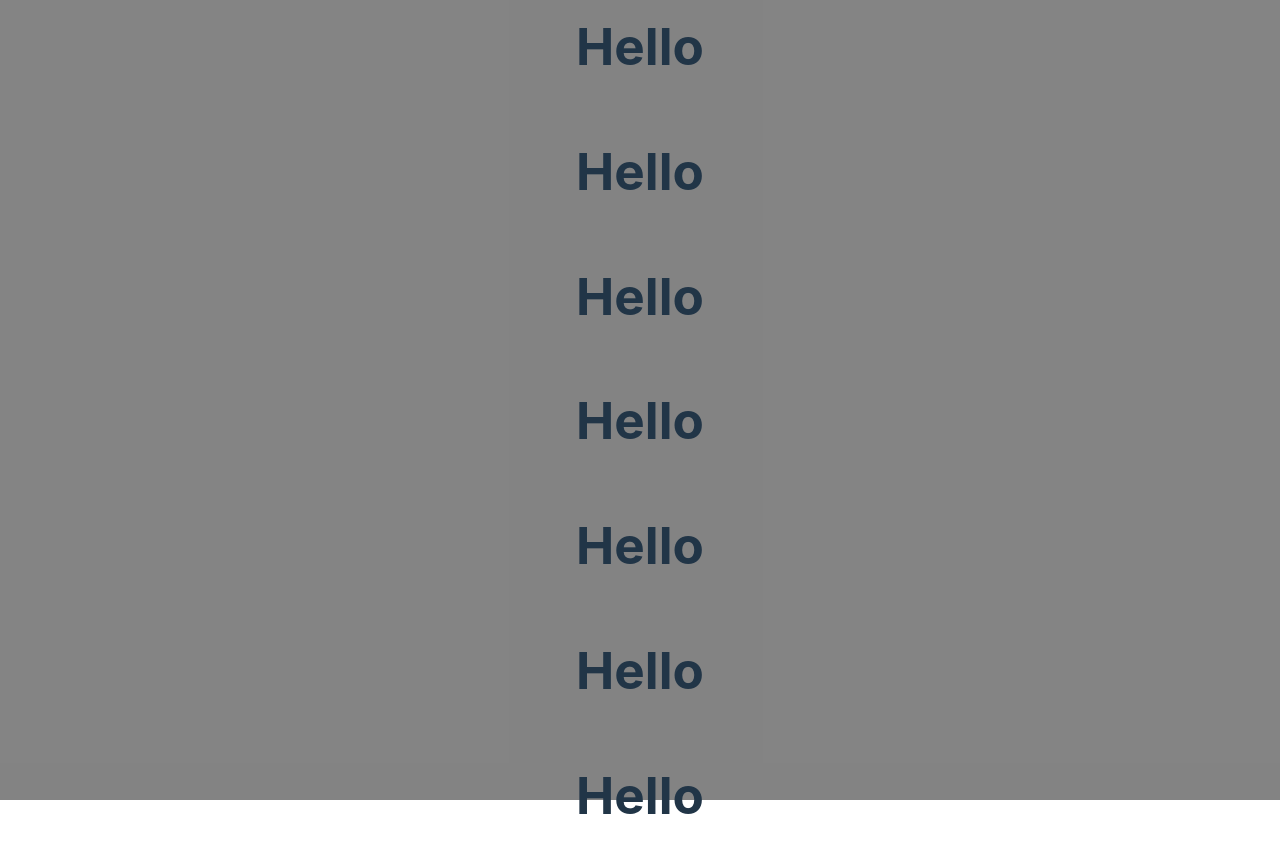
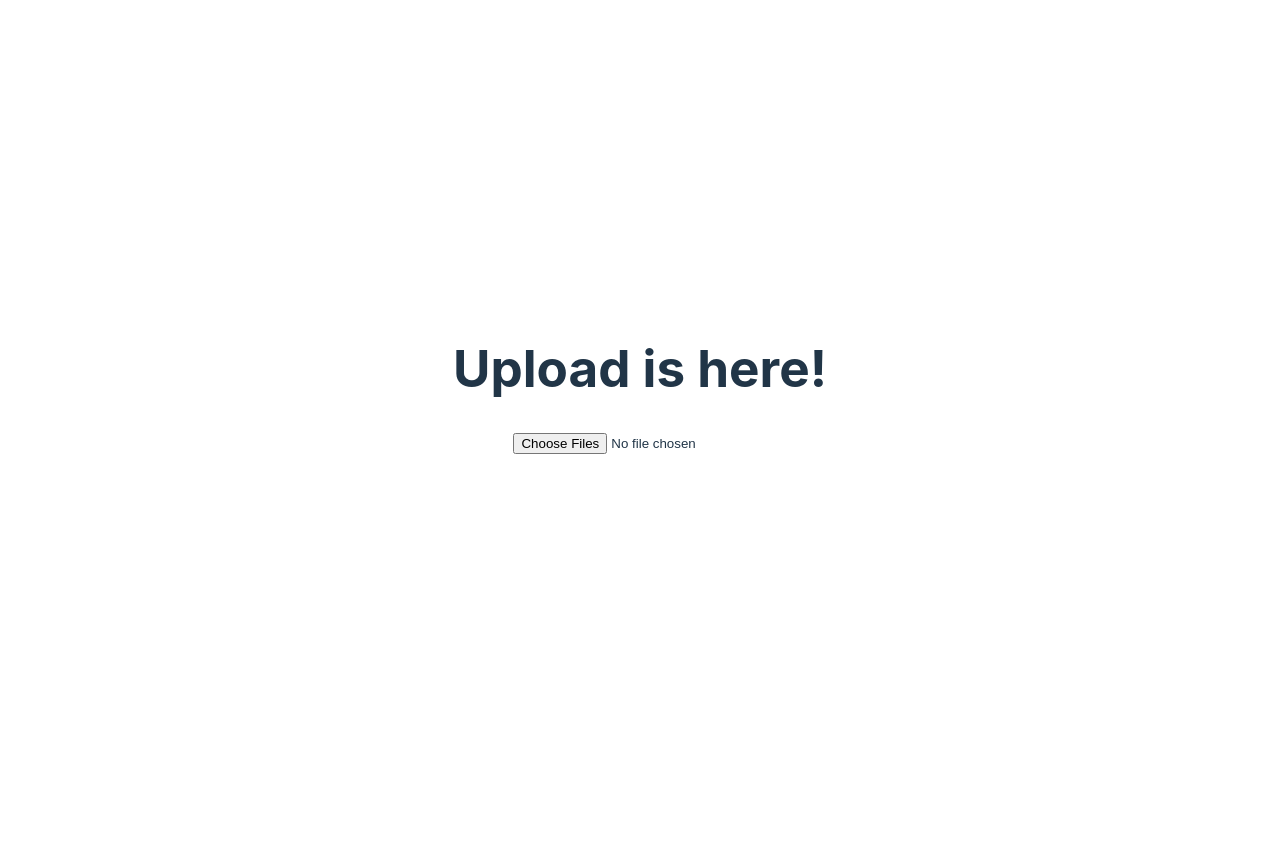
Before and after one commit to Exooo1/viteskills, a React (Vite) app: page / in a window 1280 px wide. Shown: the top 852 px of the page. After the commit the page ends 800 px from the top, so only its background shows below. Built offline with nearby package versions, Linux system fonts and the light colour scheme.

Commit message:
added upload

```diff
--- a/src/App.tsx
+++ b/src/App.tsx
@@ -13,6 +13,7 @@ import {CopyObject} from "./utils/copyObject";
 import {CheckOnNumber} from "./utils/checkOnNumber";
 import {ImportExports} from "./flanagan/importsExports/importExports";
 import {PrintComponents} from "./components/print/printComponents";
+import {Upload} from "./components/uplaod/upload";
 
 function App() {
     const [count, setCount] = useState(0)
@@ -46,8 +47,9 @@ function App() {
             {/*    /!*<CheckOnNumber/>*!/*/}
             {/*    /!*<ImportExports/>*!/*/}
             {/*    <PrintComponents/>*/}
+            <Upload/>
             {/*</div>*/}
-            <PrintComponents/>
+            {/*<PrintComponents/>*/}
             {/*<p className="read-the-docs">*/}
             {/*    Click on the Vite and React logos to learn more*/}
             {/*</p>*/}
--- /dev/null
+++ b/src/components/uplaod/upload.module.scss
@@ -0,0 +1,16 @@
+.upload{
+  margin: 20px 0;
+  display: flex;
+  justify-content: center;
+  align-items: center;
+  gap: 10px;
+  section{
+    display: flex;
+    flex-direction: column;
+  }
+  img{
+    border-radius: 10%;
+    width: 120px;
+    height: 120px;
+  }
+}
--- /dev/null
+++ b/src/components/uplaod/upload.tsx
@@ -0,0 +1,39 @@
+import styles from './upload.module.scss'
+import {useState} from "react";
+
+export const Upload = () => {
+    const [files, setFiles] = useState([])
+    const [upload,setUpload] = useState({})
+
+    const handlerFilesUpload = (e: any) => {
+        const selectedFiles = e.target.files;
+        const urls = []
+        const test = [...selectedFiles]
+        test.forEach(item => {
+            console.log(item.size)
+            const fileSizeInMegabytes = item.size / (1024 * 1024);
+            urls.push({img: URL.createObjectURL(item), size: `${fileSizeInMegabytes.toFixed(2)}мб`})
+        })
+        const formData = new FormData();
+        for (let i = 0; i < test.length; i++) {
+            console.log(test[i])
+            formData.append('file', test[i]);
+        }
+        console.log(formData.get('file'))
+        setUpload(formData)
+        setFiles(urls)
+    }
+  console.log(upload)
+    return <div>
+        <h1>Upload is here!</h1>
+        <input type="file" id="fileInput" onChange={handlerFilesUpload} className="input-file" accept=".jpg, .jpeg, .png" multiple/>
+        <div className={styles.upload}>
+            {files.map(el => {
+                return <section>
+                    <img src={el.img} alt="image"/>
+                    <p>{el.size}</p>
+                </section>
+            })}
+        </div>
+    </div>
+}
```
